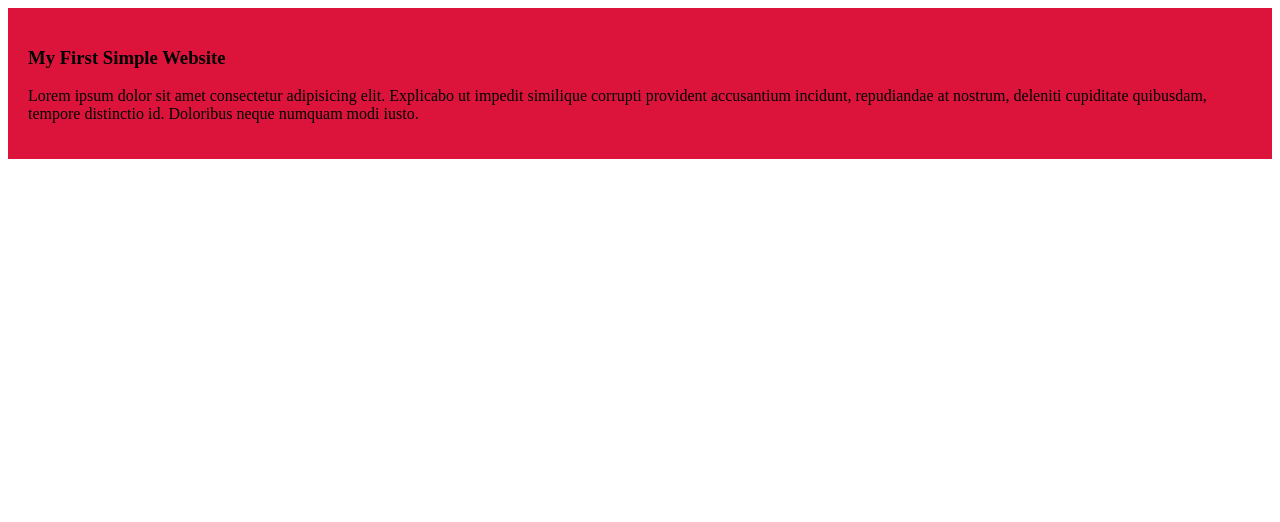
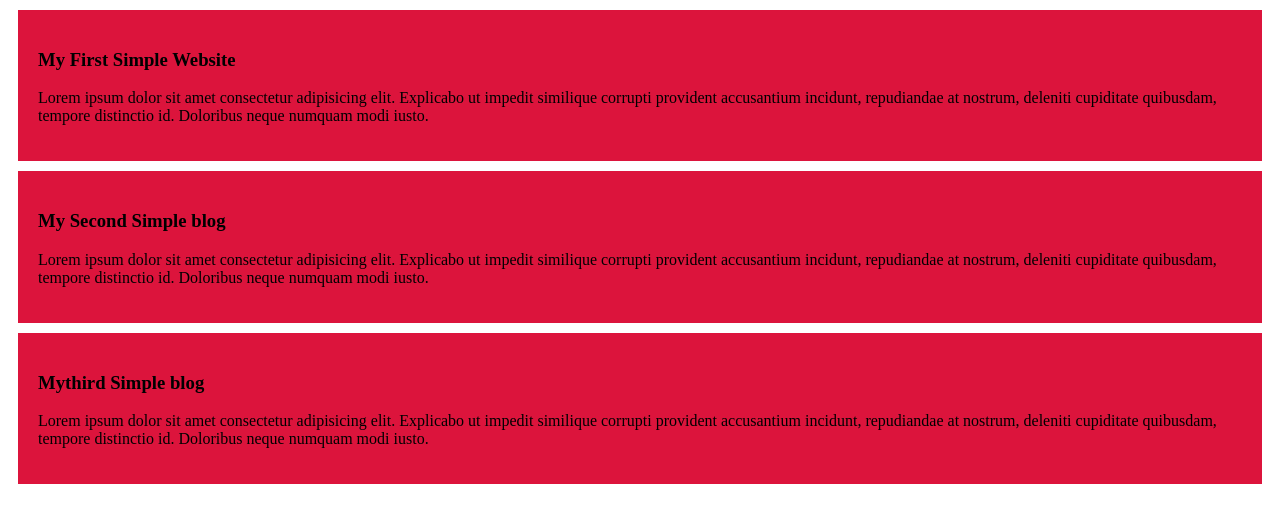
Before and after one commit to mahfuj-hridoy/my-first-github-repo, a plain HTML site: page index.html in a window 1280 px wide. Drawn offline with Linux system fonts and the light colour scheme.

Commit message:
added second commit

```diff
--- a/index.html
+++ b/index.html
@@ -14,5 +14,19 @@
         </p>
     </div>
 
+    <div>
+        <h3>My Second Simple blog</h3>
+        <p>
+            Lorem ipsum dolor sit amet consectetur adipisicing elit. Explicabo ut impedit similique corrupti provident accusantium incidunt, repudiandae at nostrum, deleniti cupiditate quibusdam, tempore distinctio id. Doloribus neque numquam modi iusto.
+        </p>
+    </div>
+
+    <div>
+        <h3>Mythird Simple blog </h3>
+        <p>
+            Lorem ipsum dolor sit amet consectetur adipisicing elit. Explicabo ut impedit similique corrupti provident accusantium incidunt, repudiandae at nostrum, deleniti cupiditate quibusdam, tempore distinctio id. Doloribus neque numquam modi iusto.
+        </p>
+    </div>
+
 </body>
 </html>
--- a/styles/blog.css
+++ b/styles/blog.css
@@ -2,5 +2,6 @@ div{
 
     background-color: crimson;
     padding : 20px;
+    margin: 10px;
 
 }
```
